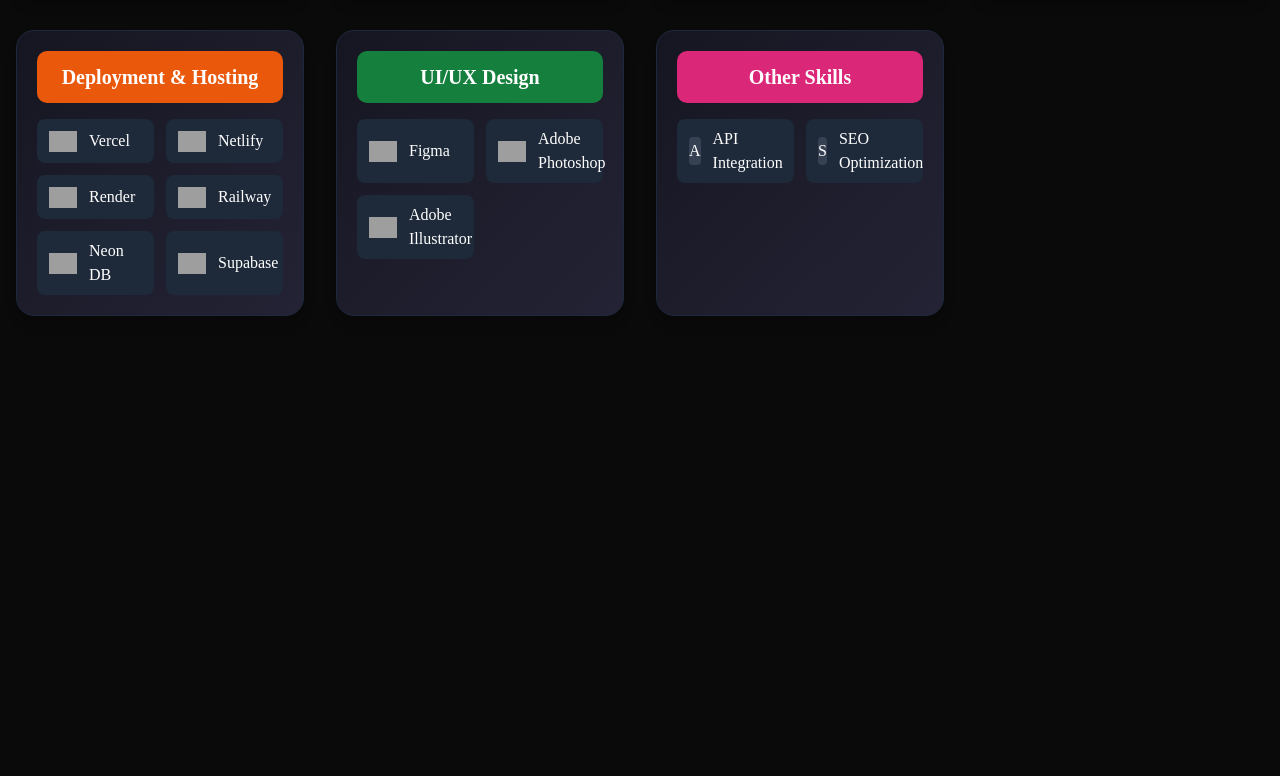
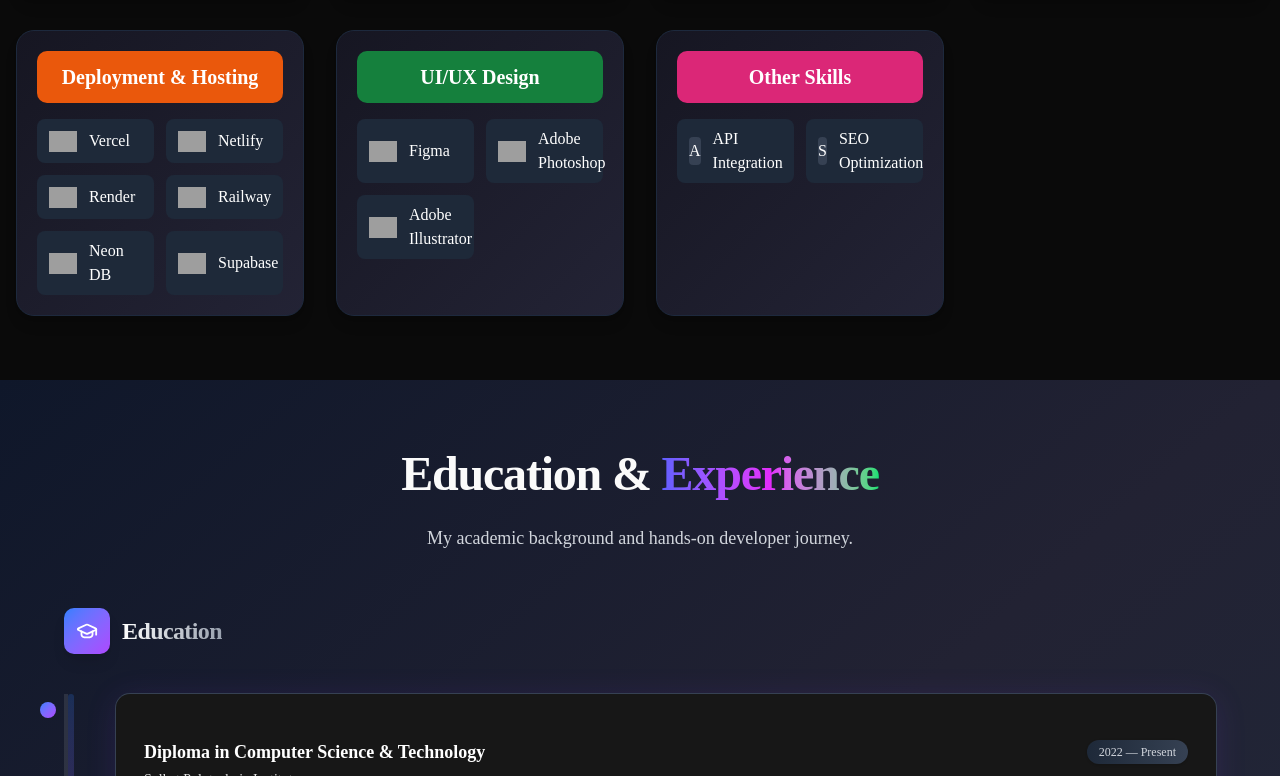
Before and after one commit to sujonbiswas01/personal_portfolio, a Next.js app: page / in a window 1280 px wide. Shown: the part 2024-2800 px from the top of the page. Before the commit the page ends 2404 px from the top, so only its background shows below. Built offline with nearby package versions, Linux system fonts and the light colour scheme; grey boxes are pictures that could not be loaded.

Commit message:
education

```diff
--- a/src/app/(commonLayout)/page.tsx
+++ b/src/app/(commonLayout)/page.tsx
@@ -1,4 +1,5 @@
 import Abouts from '@/components/About'
+import EducationPage from '@/components/Education'
 import { ImagesSliderDemo } from '@/components/HeroSlider'
 import Skills from '@/components/Skill'
 import React from 'react'
@@ -9,6 +10,7 @@
             <ImagesSliderDemo/>
             <Abouts/>
             <Skills/>
+            <EducationPage/>
         </div>
     )
 }
--- /dev/null
+++ b/src/components/Education.tsx
@@ -0,0 +1,215 @@
+"use client";
+
+import { GraduationCap, Briefcase } from "lucide-react";
+import { Card, CardContent } from "@/components/ui/card";
+import { motion } from "framer-motion";
+
+const education = [
+  {
+    title: "Diploma in Computer Science & Technology",
+    org: "Sylhet Polytechnic Institute",
+    period: "2022 — Present",
+    detail:
+      "Currently pursuing a diploma focused on programming, web development, databases, and software engineering fundamentals.",
+  },
+  {
+    title: "Secondary School Certificate (SSC)",
+    org: "Lutfur Rahman High School & College",
+    period: "2021 — 2022",
+    detail:
+      "Completed SSC with a strong academic foundation and general education.",
+  },
+];
+
+const experience = [
+    {
+      title: "Frontend Developer — Meta Blog Website",
+      org: "Independent Project",
+      period: "2025",
+      detail:
+        "Designed and developed a modern blog platform inspired by Meta-style UI using React, and Tailwind CSS. Implemented responsive layouts, dynamic routing, and reusable component architecture. Focused on performance optimization, clean UI/UX, and seamless user experience across all devices.",
+    },
+  ];
+
+const timelineContainer = {
+  hidden: {},
+  show: {
+    transition: {
+      staggerChildren: 0.18,
+    },
+  },
+};
+
+const timelineItem = {
+  hidden: { opacity: 0, y: 50 },
+  show: { opacity: 1, y: 0, transition: { type: "spring", stiffness: 80, damping: 14 } },
+};
+
+export default function EducationPage() {
+  return (
+    <section className="w-full px-4 sm:px-6 lg:px-8 flex justify-center  py-10 sm:py-16 bg-gradient-to-br from-[#f8fafc] via-[#e0e7ff] to-[#f0fdfa] dark:from-[#0F172A] dark:via-[#223] dark:to-[rgb(30,41,59)] transition-colors">
+      <div className="w-full max-w-[1440px]">
+        {/* HEADER */}
+        <motion.div
+          className="text-center mb-14"
+          initial={{ opacity: 0, y: -40 }}
+          animate={{ opacity: 1, y: 0 }}
+          transition={{ duration: 0.7, type: "spring", stiffness: 80 }}
+        >
+          <h1 className="text-3xl sm:text-4xl md:text-5xl font-extrabold tracking-tight leading-tight">
+            Education &{" "}
+            <span className="bg-gradient-to-r from-indigo-500 via-fuchsia-500 to-green-400 bg-clip-text text-transparent animate-gradient-move">
+              Experience
+            </span>
+          </h1>
+          <motion.p
+            className="mt-5 text-gray-600 dark:text-gray-300 max-w-full mx-auto text-base sm:text-lg"
+            initial={{ opacity: 0, y: 30 }}
+            animate={{ opacity: 1, y: 0 }}
+            transition={{ duration: 0.7, delay: 0.17, type: "spring" }}
+          >
+            My academic background and hands-on developer journey.
+          </motion.p>
+        </motion.div>
+
+        {/* EDUCATION TIMELINE */}
+        <Timeline
+          title="Education"
+          icon={<GraduationCap size={22} />}
+          data={education}
+          colorFrom="from-blue-500"
+          colorTo="to-purple-500"
+        />
+
+        {/* EXPERIENCE TIMELINE */}
+        <Timeline
+          title="Experience"
+          icon={<Briefcase size={22} />}
+          data={experience}
+          colorFrom="from-teal-500"
+          colorTo="to-amber-500"
+        />
+      </div>
+    </section>
+  );
+}
+
+function Timeline({
+  title,
+  icon,
+  data,
+  colorFrom,
+  colorTo
+}: {
+  title: string;
+  icon: React.ReactNode;
+  data: {
+    title: string;
+    org: string;
+    period: string;
+    detail: string;
+  }[];
+  colorFrom: string;
+  colorTo: string;
+}) {
+  return (
+    <motion.div
+      className="mt-12 px-4 sm:px-6 lg:px-8"
+      variants={timelineContainer}
+      initial="hidden"
+      whileInView="show"
+      viewport={{ once: true, amount: 0.3 }}
+    >
+      {/* TITLE */}
+      <div className="flex items-center gap-3 mb-10">
+        <span
+          className={`p-3 rounded-lg text-white shadow-lg bg-gradient-to-br ${colorFrom} ${colorTo} animate-spin-slow`}
+        >
+          {icon}
+        </span>
+        <h2 className="text-xl sm:text-2xl font-bold tracking-tight bg-gradient-to-r from-gray-900 to-slate-400/80 dark:from-white dark:to-gray-400 bg-clip-text text-transparent">
+          {title}
+        </h2>
+      </div>
+
+      {/* Timeline */}
+      <div className="relative border-l-4 border-gradient-l min-h-[120px] space-y-12">
+        {data.map((item, i) => (
+          <motion.div
+            variants={timelineItem as any}
+            key={i}
+            className="relative group pl-9 sm:pl-12"
+          >
+            {/* Animated Dot */}
+            <motion.span
+              className={`absolute -left-5 sm:-left-7 top-2 w-4 h-4 rounded-full bg-gradient-to-br ${colorFrom} ${colorTo} shadow-[0_4px_16px_0_${i%2===0?"#6366f1":"#a7f3d0"}50] group-hover:scale-125 group-hover:rotate-6 transition-all`}
+              transition={{
+                type: "spring",
+                stiffness: 150,
+                damping: 12,
+              }}
+              initial={{ scale: 1, rotate: 0 }}
+              whileHover={{ scale: 1.25, rotate: 13 }}
+            />
+
+            {/* Animated Timeline Line Accent */}
+            <span
+              className={`absolute left-0 top-0 h-full w-1.5 rounded-lg bg-gradient-to-b ${colorFrom} ${colorTo} opacity-20`}
+              aria-hidden
+            />
+
+            {/* CARD */}
+            <motion.div
+              className="transition-shadow hover:shadow-xl"
+              whileHover={{ scale: 1.03, zIndex: 10 }}
+              whileTap={{ scale: 0.99 }}
+              transition={{
+                type: "spring",
+                stiffness: 220,
+              }}
+            >
+              <Card className="border-none ring-1 ring-gray-200 dark:ring-gray-700 shadow-[0_4px_32px_0_rgba(124,58,237,0.14)] group-hover:ring-2 group-hover:ring-blue-400/50 hover:shadow-blue-200/50 dark:hover:shadow-purple-700/20 duration-200">
+                <CardContent className="p-5 sm:p-7">
+                  <div className="flex flex-col sm:flex-row sm:justify-between sm:items-center gap-2">
+                    <motion.h3
+                      className="font-semibold text-base sm:text-lg text-gray-900 dark:text-white"
+                      initial={{ opacity: 0, x: -40 }}
+                      whileInView={{ opacity: 1, x: 0 }}
+                      transition={{ duration: 0.4, delay: 0.13 + i * 0.08, type: "spring", stiffness: 100 }}
+                    >
+                      {item.title}
+                    </motion.h3>
+                    <motion.span
+                      className="text-xs px-3 py-1 rounded-full bg-gradient-to-r from-gray-200 to-gray-100 dark:from-gray-800 dark:to-gray-700 text-gray-800 dark:text-gray-300 font-medium shadow"
+                      initial={{ scale: 0.8, opacity: 0 }}
+                      whileInView={{ scale: 1, opacity: 1 }}
+                      transition={{ duration: 0.35, delay: 0.2 + i * 0.06, type: "spring" }}
+                    >
+                      {item.period}
+                    </motion.span>
+                  </div>
+                  <motion.p
+                    className="text-primary text-sm mt-1 font-medium"
+                    initial={{ opacity: 0, x: 40 }}
+                    whileInView={{ opacity: 1, x: 0 }}
+                    transition={{ duration: 0.4, delay: 0.17 + i * 0.07, type: "spring", stiffness: 100 }}
+                  >
+                    {item.org}
+                  </motion.p>
+                  <motion.p
+                    className="text-muted-foreground text-sm mt-3 leading-relaxed"
+                    initial={{ opacity: 0, y: 12 }}
+                    whileInView={{ opacity: 1, y: 0 }}
+                    transition={{ duration: 0.35, delay: 0.23 + i * 0.08, type: "spring" }}
+                  >
+                    {item.detail}
+                  </motion.p>
+                </CardContent>
+              </Card>
+            </motion.div>
+          </motion.div>
+        ))}
+      </div>
+    </motion.div>
+  );
+}
```
